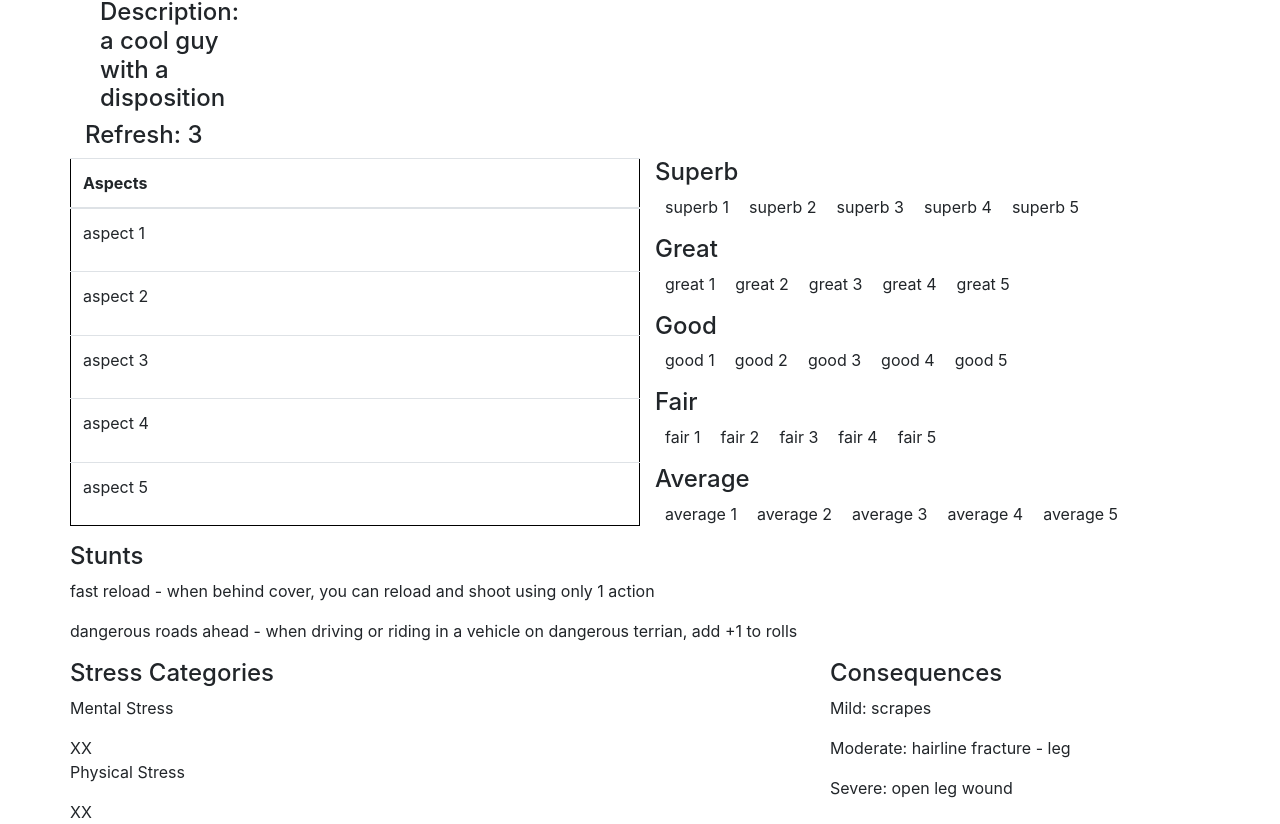
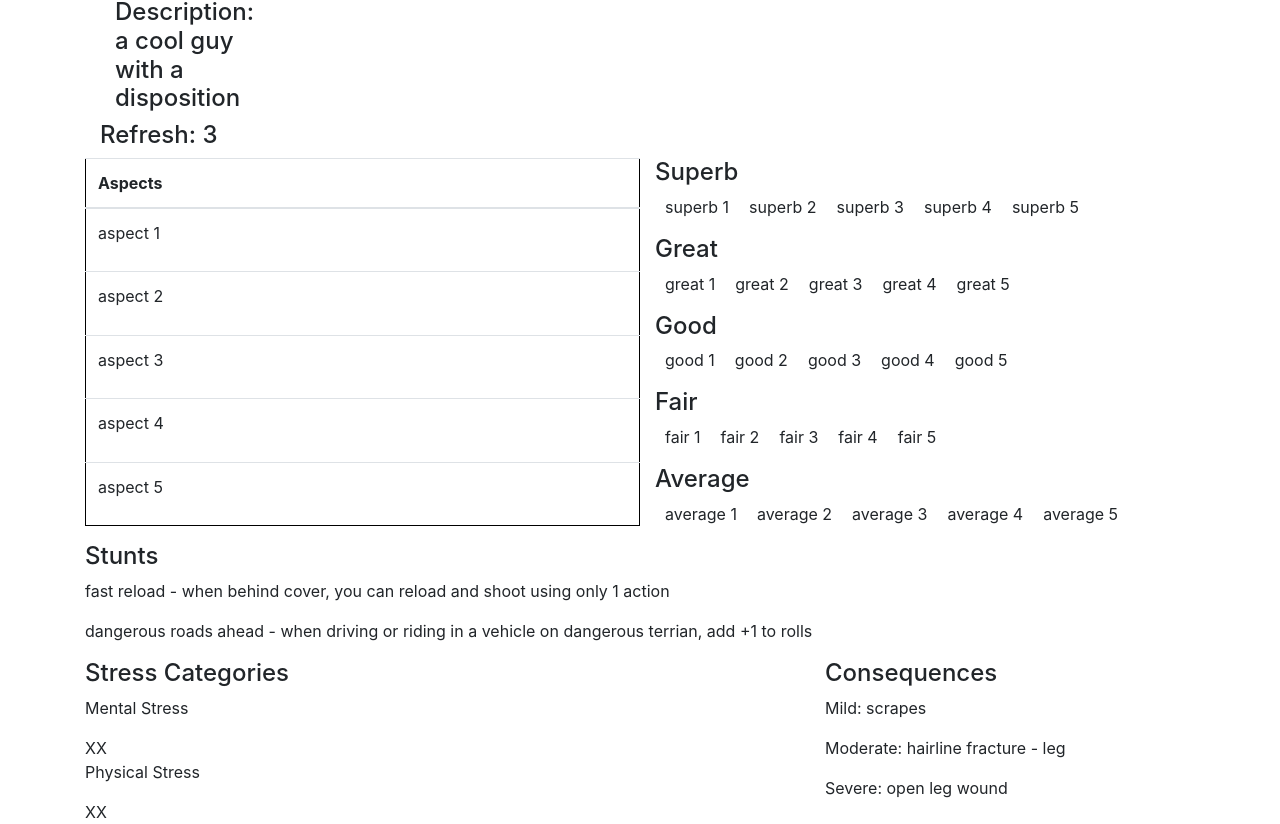
Before and after one commit to giants415/fate_character_sheet, a React app: page index.html in a window 1280 px wide. Shown: the part 106-930 px from the top of the page. Built offline with nearby package versions, Linux system fonts and the light colour scheme.

Commit message:
adds container class

```diff
--- a/index.html
+++ b/index.html
@@ -10,7 +10,7 @@
     <title>Fate Character Sheet</title>
   </head>
   <body>
-    <div class="target"></div>
+    <div class="target container"></div>
     <script src="/bundle.js"></script>
   </body>
 </html>
```
